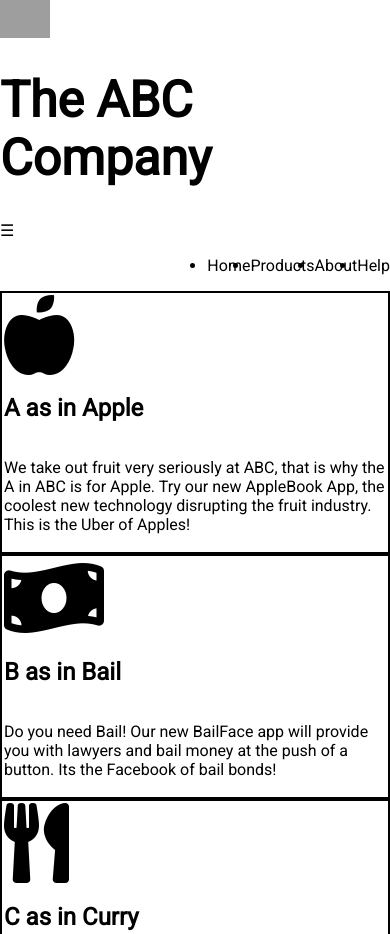
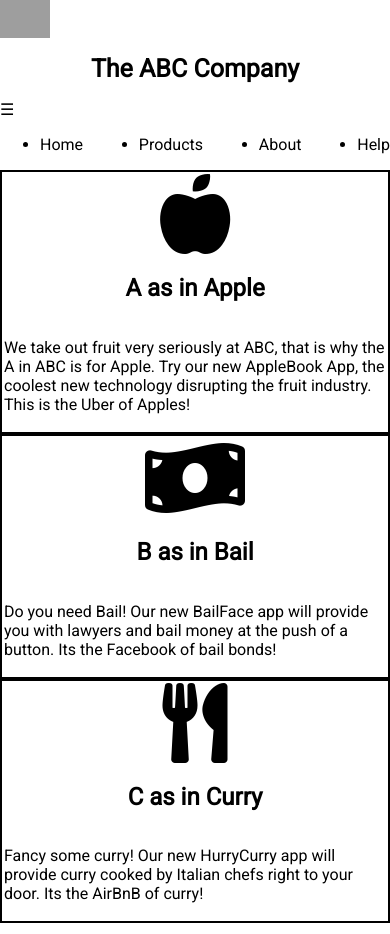
Before and after one commit to Ritchie4991/practica-3, a plain HTML site: page index.html in a window 390 px wide. Shown: the top 934 px of the page. Drawn offline with Linux system fonts and the light colour scheme; files that its build step writes are made by us from their sources; grey boxes are pictures that could not be loaded.

Commit message:
Update index.html

```diff
--- a/index.html
+++ b/index.html
@@ -70,7 +70,7 @@
 	@media(max-width: 480px) {
 		        .logo{
 				display:flex;
-				width=10px;
+				width=5px;
 				flex-direction: column;
 				justify-content: center;
 			}
@@ -78,7 +78,7 @@
 		        .menu{
 				display:flex;
 				flex-direction: row;
-				justify-content: flex-end;
+				justify-content: space-between;
 
 		}
 
@@ -86,7 +86,7 @@
 				display:flex;
 				justify-content: center;
 				font-style: normal;
-				font-size: 50px;
+				font-size: 25px;
 			}
 
 			.social{
@@ -97,7 +97,7 @@
 		        .product{
 				display:flex;
 				flex-direction: column;
-				justify-content:center;
+				align-items:center;
 				border-style: solid;
 				border-width: 2px;
 				padding: 2px;
```
